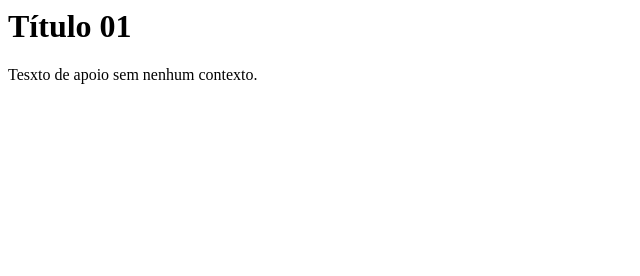
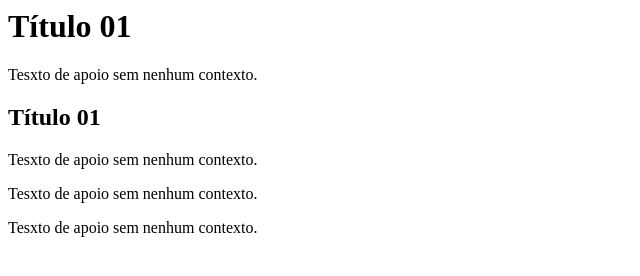
Before and after one commit to Victhoor/Projeto-Teste, a plain HTML site: page index.html in a window 1280 px wide. Shown: the whole page, without its empty margins (0-640 px from the left). Drawn offline with Linux system fonts and the light colour scheme.

Commit message:
Segundo commit

```diff
--- a/index.html
+++ b/index.html
@@ -5,5 +5,9 @@
     <body>
         <h1>Título 01</h1>
         <p>Tesxto de apoio sem nenhum contexto.</p>
+        <h2>Título 01</h2>
+        <p>Tesxto de apoio sem nenhum contexto.</p>
+        <p>Tesxto de apoio sem nenhum contexto.</p>
+        <p>Tesxto de apoio sem nenhum contexto.</p>
     </body>
 </html>
```
